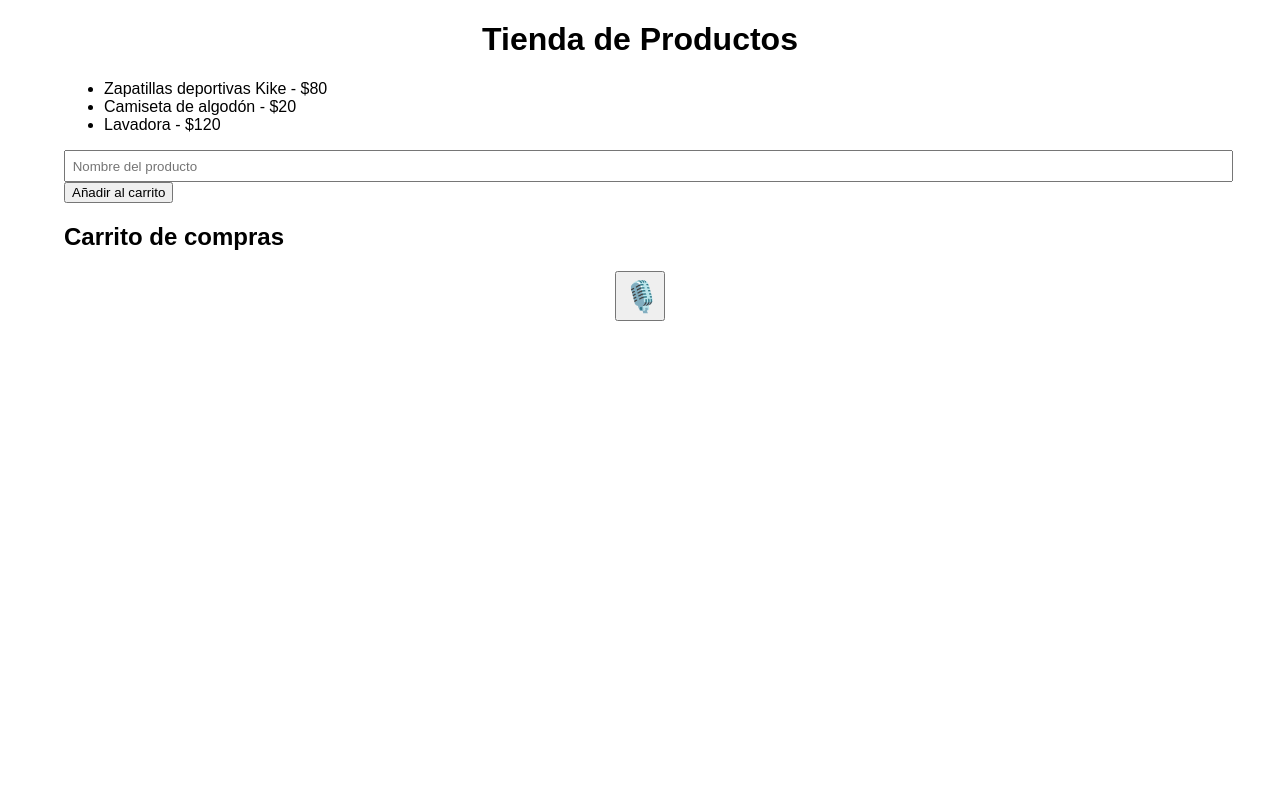
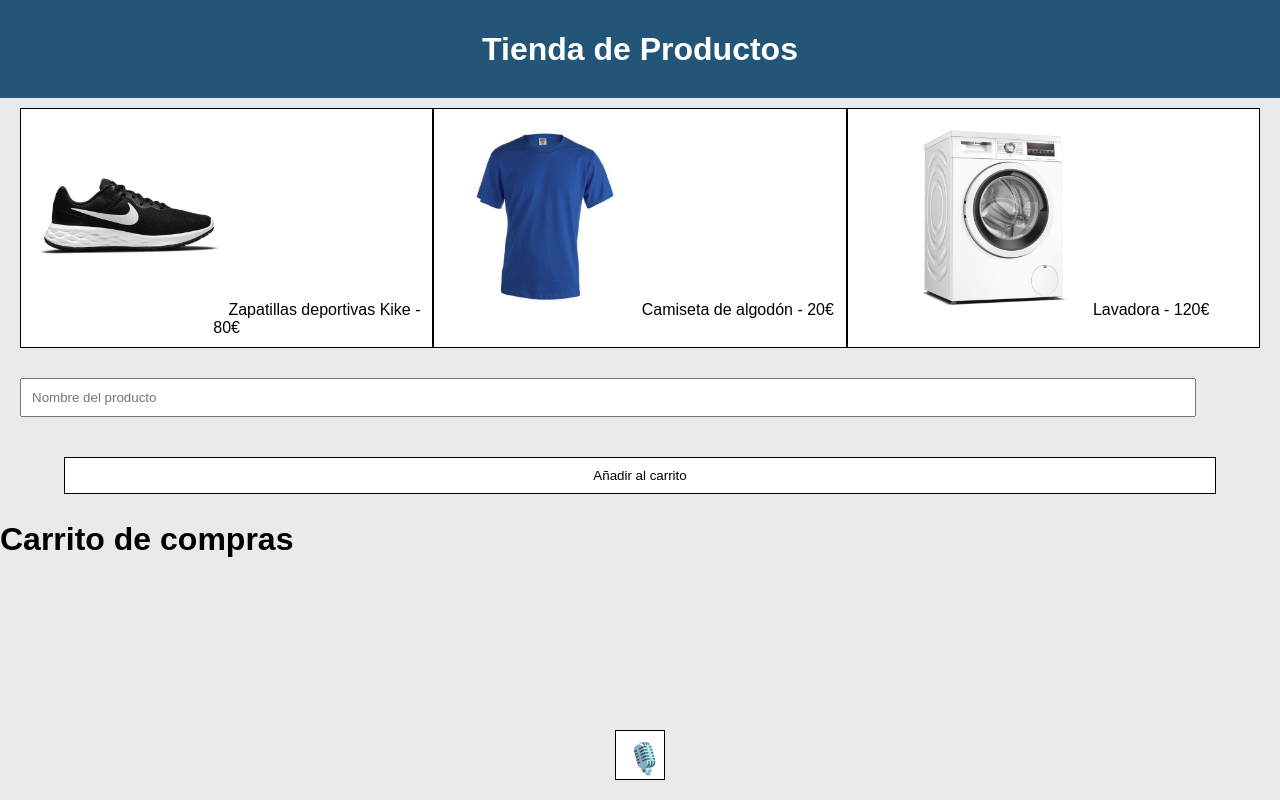
Before and after one commit to joseajrgr/P2-Interactivos, a plain HTML site: page index.html in a window 1280 px wide. Drawn offline with Linux system fonts and the light colour scheme.

Commit message:
Imágenes, sólo se añaden productos disponibles, header

```diff
--- a/index.html
+++ b/index.html
@@ -4,13 +4,14 @@
     <link rel="stylesheet" type="text/css" href="style.css">
 </head>
 <body>
-    <h1>Tienda de Productos</h1>
+    <header>
+        <h1>Tienda de Productos</h1>
+    </header>
 
     <ul id="listaProductos">
-        <li>Zapatillas deportivas Kike - $80</li>
-        <li>Camiseta de algodón - $20</li>
-        <li>Lavadora - $120</li>
-        <!-- Agrega más productos aquí -->
+        <li><img src="img/zapatillas.jpg" alt="Zapatillas deportivas Kike" width="50%">Zapatillas deportivas Kike - 80€</li>
+        <li><img src="img/camiseta.jpg" alt="Camiseta de algodón" width="50%">Camiseta de algodón - 20€</li>
+        <li><img src="img/lavadora.jpg" alt="Lavadora" width="50%">Lavadora - 120€</li>
     </ul>
 
     <input id="productoInput" type="text" placeholder="Nombre del producto">
--- a/script.js
+++ b/script.js
@@ -1,16 +1,29 @@
+var listaProductos = {
+    "Zapatillas deportivas Kike": 80,
+    "Camiseta de algodón": 20,
+    "Lavadora": 120
+};
+
+var costeTotal = 0;
+
 function agregarAlCarrito(producto) {
     if (producto === undefined) {
         var productoInput = document.getElementById("productoInput");
         var producto = productoInput.value.trim();
     }
-    console.log('Agregando al carrito: ' + producto);
+    console.log('Intentando agregar al carrito: ' + producto);
 
-    if (producto !== "") {
+    if (producto !== "" && listaProductos.hasOwnProperty(producto)) {
         var carrito = document.getElementById("carrito");
         var li = document.createElement("li");
         li.textContent = producto;
         carrito.appendChild(li);
         productoInput.value = "";
+
+        costeTotal += listaProductos[producto];
+        console.log('Coste total del carrito: $' + costeTotal);
+    } else {
+        console.log('Lo sentimos, no encontramos el producto que busca.');
     }
 }
 
--- a/style.css
+++ b/style.css
@@ -2,41 +2,66 @@ body {
     font-family: Arial, sans-serif;
     margin: 0;
     padding: 0;
-    max-width: 90%;
-    margin: auto;
+    background-color: #ebe9e9;
 }
 
-h1 {
+header {
+    background-color: #257;
+    color: white;
+    padding: 10px 0;
     text-align: center;
-    font-size: 2em;
+    bottom: 20px;
 }
 
-#listaCompra {
+h1, h2 {
+    font-size: 2em;
+    margin-bottom: 20px;
+}
+
+#listaProductos, #carrito {
     font-family: Arial, sans-serif;
-    margin: 0;
+    margin: 0 20px;
     padding: 0;
+    display: flex;
+    flex-wrap: wrap;
 }
-#listaCompra li {
+
+#listaProductos li, #carrito li {
     list-style-type: none;
-    margin: 0.5em;
-    padding: 0.5em;
+    margin: 10px 0;
+    padding: 10px;
     border: 1px solid #000;
+    background-color: #fff;
+    flex: 1 0 21%;
+    text-align: center;
 }
 
 #productoInput {
-    width: 100%;
-    padding: 0.5em;
+    width: 90%;
+    padding: 10px;
+    margin: 20px;
+}
+
+button {
+    display: block;
+    width: 90%;
+    padding: 10px;
+    margin: 20px auto;
+    color: #000;
+    background-color: #fff;
+    border: 1px solid #000;
+    cursor: pointer;
 }
 
 #carrito {
     list-style-type: none;
-    margin: 0;
+    margin: 0 20px;
     padding: 0;
 }
 
 #carrito li {
-    margin: 0.5em;
-    padding: 0.5em;
+    margin: 10px 0;
+    padding: 10px;
     border: 1px solid #333;
     background-color: #f9f9f9;
 }
@@ -47,4 +72,8 @@ h1 {
     height: 50px;
     margin: 20px auto;
     font-size: 30px;
+    position: fixed;
+    left: 50%;
+    bottom: 0;
+    transform: translateX(-50%);
 }
```
Also changed, not shown: img/camiseta.jpg (added), img/lavadora.jpg (added), img/zapatillas.jpg (added).
